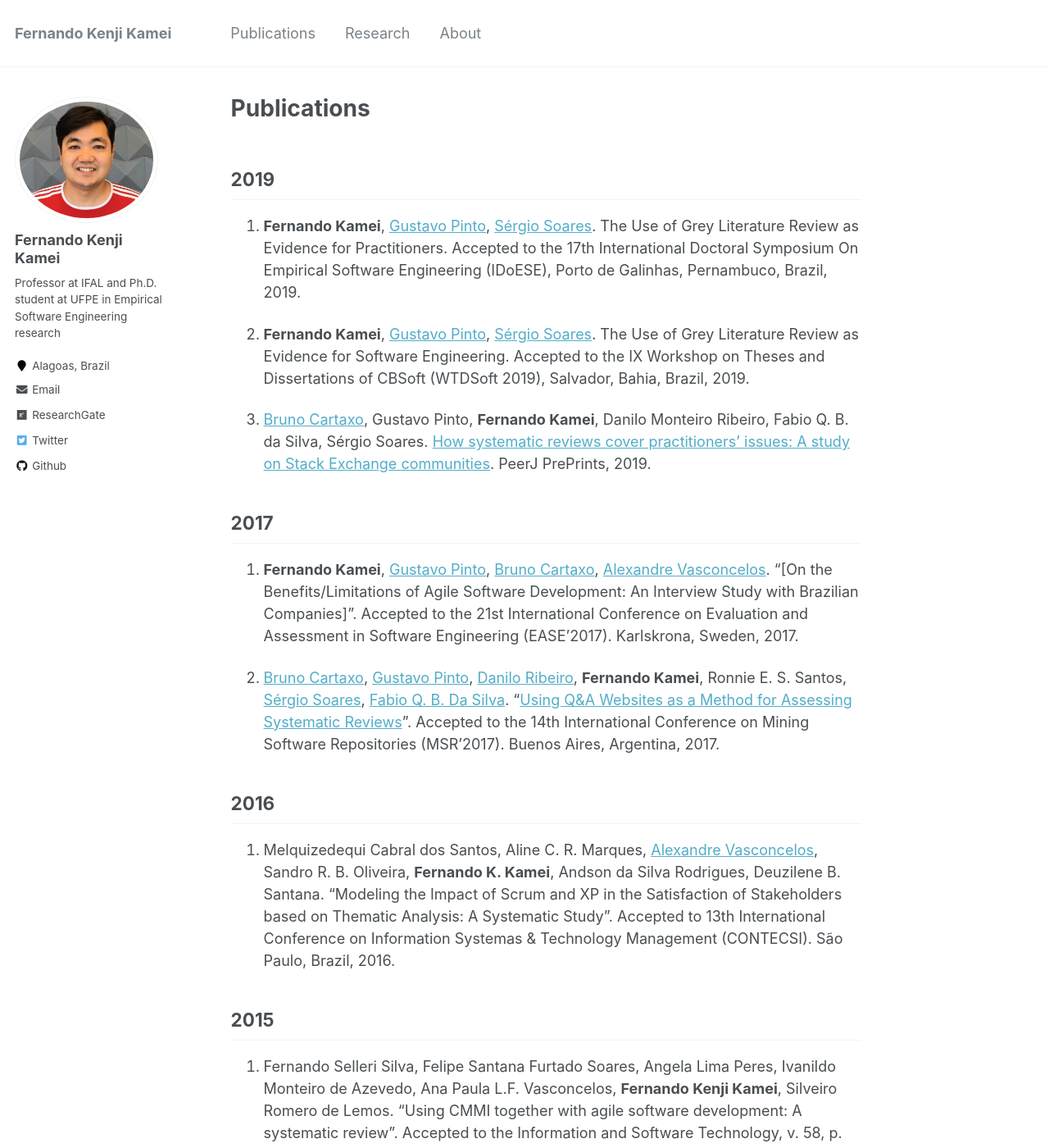
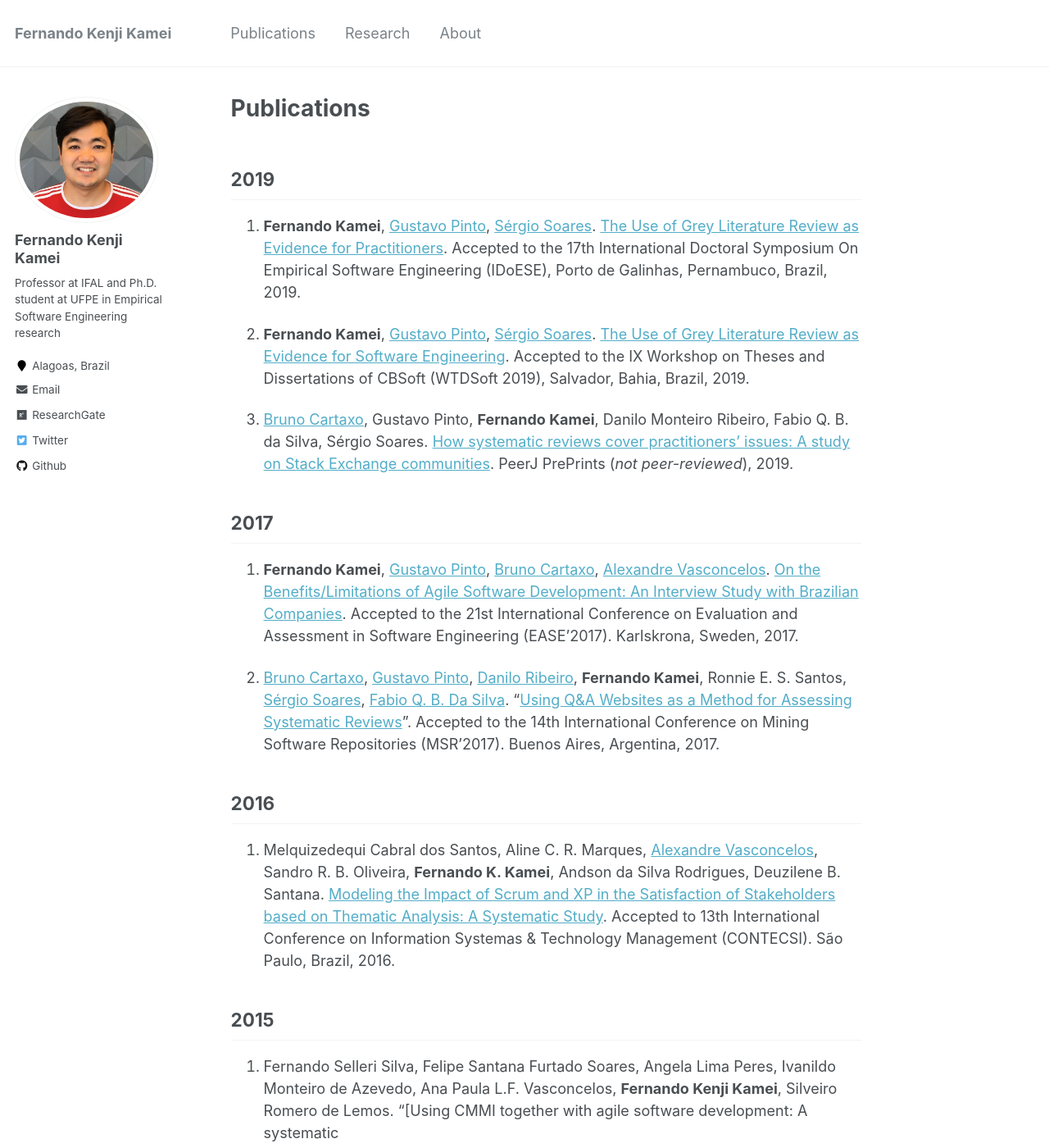
Before and after one commit to fkenjikamei/fkenjikamei.github.io, a Jekyll site: the page built from _pages/publications.md, in a window 1280 px wide and 1400 px high. Shown: the whole window at 82% size. Built offline with Jekyll 4.4.1, drawn with Linux system fonts in a browser that asks for light colours; some of the changed text lies outside the part shown.

Commit message:
add correct urls

```diff
--- a/_pages/publications.md
+++ b/_pages/publications.md
@@ -7,34 +7,33 @@ author_profile: true
 
 
 ## 2019
-1. **Fernando Kamei**, [Gustavo Pinto](http://gustavopinto.org), [S&eacute;rgio Soares](http://www.cin.ufpe.br/~scbs/). The Use of Grey Literature Review as Evidence for Practitioners. Accepted to the 17th International Doctoral Symposium On Empirical Software Engineering (IDoESE), Porto de Galinhas, Pernambuco, Brazil, 2019.
+1. **Fernando Kamei**, [Gustavo Pinto](http://gustavopinto.org), [S&eacute;rgio Soares](http://www.cin.ufpe.br/~scbs/). [The Use of Grey Literature Review as Evidence for Practitioners](https://dl.acm.org/doi/10.1145/3356773.3356797). Accepted to the 17th International Doctoral Symposium On Empirical Software Engineering (IDoESE), Porto de Galinhas, Pernambuco, Brazil, 2019.
 
-2. **Fernando Kamei**, [Gustavo Pinto](http://gustavopinto.org), [S&eacute;rgio Soares](http://www.cin.ufpe.br/~scbs/). The Use of Grey Literature Review as Evidence for Software
-Engineering. Accepted to the IX Workshop on Theses and Dissertations of CBSoft (WTDSoft 2019), Salvador, Bahia, Brazil, 2019.
+2. **Fernando Kamei**, [Gustavo Pinto](http://gustavopinto.org), [S&eacute;rgio Soares](http://www.cin.ufpe.br/~scbs/). [The Use of Grey Literature Review as Evidence for Software Engineering](https://sol.sbc.org.br/index.php/cbsoft_estendido/article/view/7656). Accepted to the IX Workshop on Theses and Dissertations of CBSoft (WTDSoft 2019), Salvador, Bahia, Brazil, 2019.
 
-3. [Bruno Cartaxo](http://brunocartaxo.com), Gustavo Pinto, **Fernando Kamei**, Danilo Monteiro Ribeiro, Fabio Q. B. da Silva, Sérgio Soares. [How systematic reviews cover practitioners’ issues: A study on Stack Exchange communities](https://peerj.com/preprints/27610v1/). PeerJ PrePrints, 2019.
+3. [Bruno Cartaxo](http://brunocartaxo.com), Gustavo Pinto, **Fernando Kamei**, Danilo Monteiro Ribeiro, Fabio Q. B. da Silva, Sérgio Soares. [How systematic reviews cover practitioners’ issues: A study on Stack Exchange communities](https://peerj.com/preprints/27610v1/). PeerJ PrePrints (*not peer-reviewed*), 2019.
 
 
 ## 2017
 
-1. **Fernando Kamei**, [Gustavo Pinto](http://gustavopinto.org), [Bruno Cartaxo](http://brunocartaxo.com/), [Alexandre Vasconcelos](http://cin.ufpe.br/~amlv/). "[On the Benefits/Limitations of Agile Software Development: An Interview Study with Brazilian Companies]". Accepted to the 21st International Conference on Evaluation and Assessment in Software Engineering (EASE'2017). Karlskrona, Sweden, 2017.
+1. **Fernando Kamei**, [Gustavo Pinto](http://gustavopinto.org), [Bruno Cartaxo](http://brunocartaxo.com/), [Alexandre Vasconcelos](http://cin.ufpe.br/~amlv/). [On the Benefits/Limitations of Agile Software Development: An Interview Study with Brazilian Companies](https://dl.acm.org/doi/10.1145/3084226.3084278). Accepted to the 21st International Conference on Evaluation and Assessment in Software Engineering (EASE'2017). Karlskrona, Sweden, 2017.
 
-2. [Bruno Cartaxo](http://brunocartaxo.com/), [Gustavo Pinto](http://gustavopinto.org), [Danilo Ribeiro](https://sites.google.com/site/profdanilomonteiro/), **Fernando Kamei**, Ronnie E. S. Santos, [S&eacute;rgio Soares](http://www.cin.ufpe.br/~scbs/), [Fabio Q. B. Da Silva](https://www.researchgate.net/profile/Fabio_Silva19). "[Using Q&A Websites as a Method for Assessing Systematic Reviews](http://gustavopinto.github.io/lost+found/msr2017a.pdf)". Accepted to the 14th International Conference on Mining Software Repositories (MSR'2017). Buenos Aires, Argentina, 2017.
+2. [Bruno Cartaxo](http://brunocartaxo.com/), [Gustavo Pinto](http://gustavopinto.org), [Danilo Ribeiro](https://sites.google.com/site/profdanilomonteiro/), **Fernando Kamei**, Ronnie E. S. Santos, [S&eacute;rgio Soares](http://www.cin.ufpe.br/~scbs/), [Fabio Q. B. Da Silva](https://www.researchgate.net/profile/Fabio_Silva19). "[Using Q&A Websites as a Method for Assessing Systematic Reviews](https://ieeexplore.ieee.org/document/7962373)". Accepted to the 14th International Conference on Mining Software Repositories (MSR'2017). Buenos Aires, Argentina, 2017.
 
 
 ## 2016
-1. Melquizedequi Cabral dos Santos, Aline C. R. Marques, [Alexandre Vasconcelos](http://cin.ufpe.br/~amlv/), Sandro R. B. Oliveira, **Fernando K. Kamei**, Andson da Silva Rodrigues, Deuzilene B. Santana. "Modeling the Impact of Scrum and XP in the Satisfaction of Stakeholders based on Thematic Analysis: A Systematic Study". Accepted to 13th International Conference on Information Systemas & Technology Management (CONTECSI). S&atilde;o Paulo, Brazil, 2016.
+1. Melquizedequi Cabral dos Santos, Aline C. R. Marques, [Alexandre Vasconcelos](http://cin.ufpe.br/~amlv/), Sandro R. B. Oliveira, **Fernando K. Kamei**, Andson da Silva Rodrigues, Deuzilene B. Santana. [Modeling the Impact of Scrum and XP in the Satisfaction of Stakeholders based on Thematic Analysis: A Systematic Study](http://www.contecsi.tecsi.org/index.php/contecsi/13CONTECSI/paper/view/3904). Accepted to 13th International Conference on Information Systemas & Technology Management (CONTECSI). S&atilde;o Paulo, Brazil, 2016.
 
 
 ## 2015
-1. Fernando Selleri Silva, Felipe Santana Furtado Soares, Angela Lima Peres, Ivanildo Monteiro de Azevedo, Ana Paula L.F. Vasconcelos, **Fernando Kenji Kamei**, Silveiro Romero de Lemos. "Using CMMI together with agile software development: A systematic review". Accepted to the Information and Software Technology, v. 58, p. 20-43, 2015.
+1. Fernando Selleri Silva, Felipe Santana Furtado Soares, Angela Lima Peres, Ivanildo Monteiro de Azevedo, Ana Paula L.F. Vasconcelos, **Fernando Kenji Kamei**, Silveiro Romero de Lemos. "[Using CMMI together with agile software development: A systematic review]"(https://www.sciencedirect.com/science/article/abs/pii/S0950584914002110). Accepted to the Information and Software Technology, v. 58, p. 20-43, 2015.
 
 2. Rodrigo Ferreira de Lira, Washington Ramon D. dos Santos, Jayne K&eacute;scia Gon&ccedil;alo da Silva, **Fernando Kenji Kamei**. "Al&eacute;m da Extens&atilde;o:" Resultados Preliminares do Ensino de Programa&ccedil;&atilde;o em uma Escola P&uacute;blica Municipal de Alagoas. Accepted to the X Congresso Norte Nordeste de Pesquisa e Inovação. Rio Branco, Acre, Brazil, 2015.
 
 
 ## 2014
 
-1. [Gustavo Pinto](http://gustavopinto.org) and **Fernando Kamei**. "[The Census of the Brazilian Open-Source Community](http://gustavopinto.github.io/lost+found/oss2014.pdf)". Accepted to the 10th International Conference of Open-Source Systems (OSS), San Jose, Costa Rica, 2014.
+1. [Gustavo Pinto](http://gustavopinto.org) and **Fernando Kamei**. "[The Census of the Brazilian Open-Source Community](https://link.springer.com/chapter/10.1007/978-3-642-55128-4_30)". Accepted to the 10th International Conference of Open-Source Systems (OSS), San Jose, Costa Rica, 2014.
 
 
 ## 2013
```
